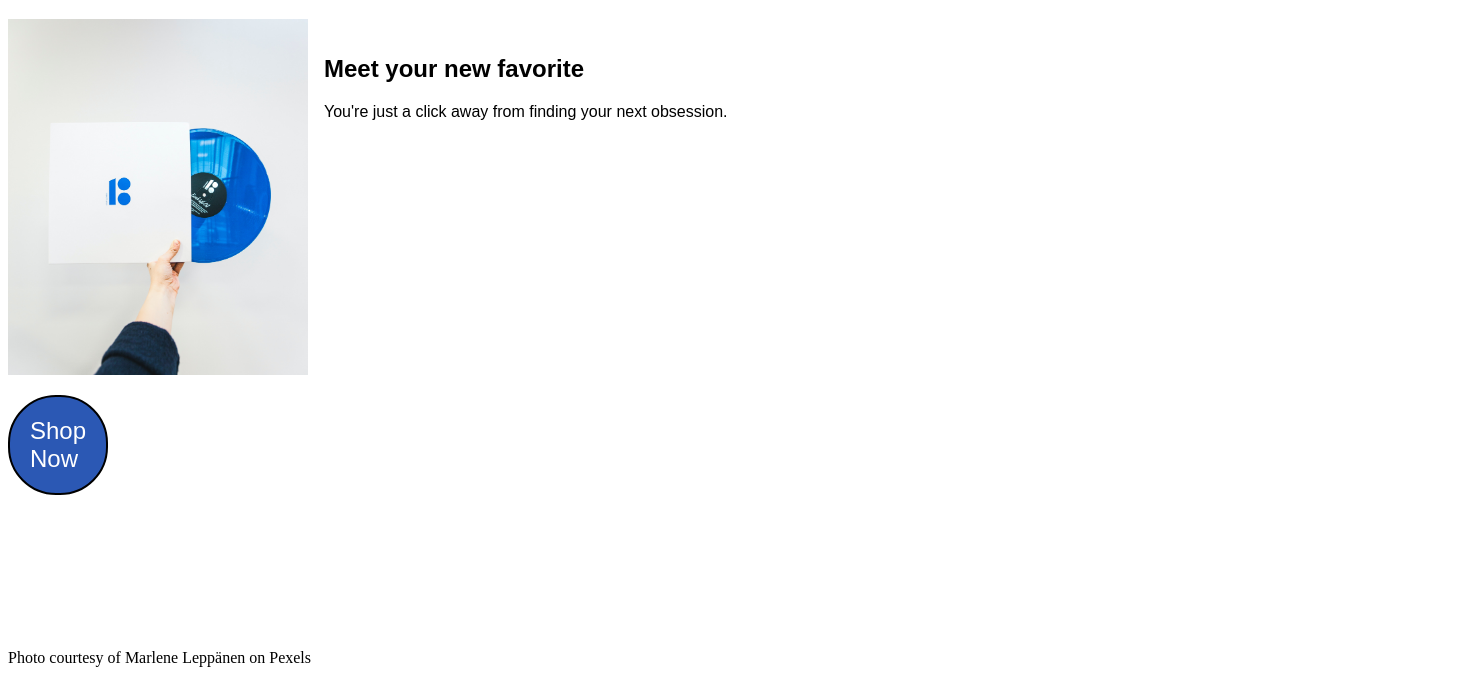
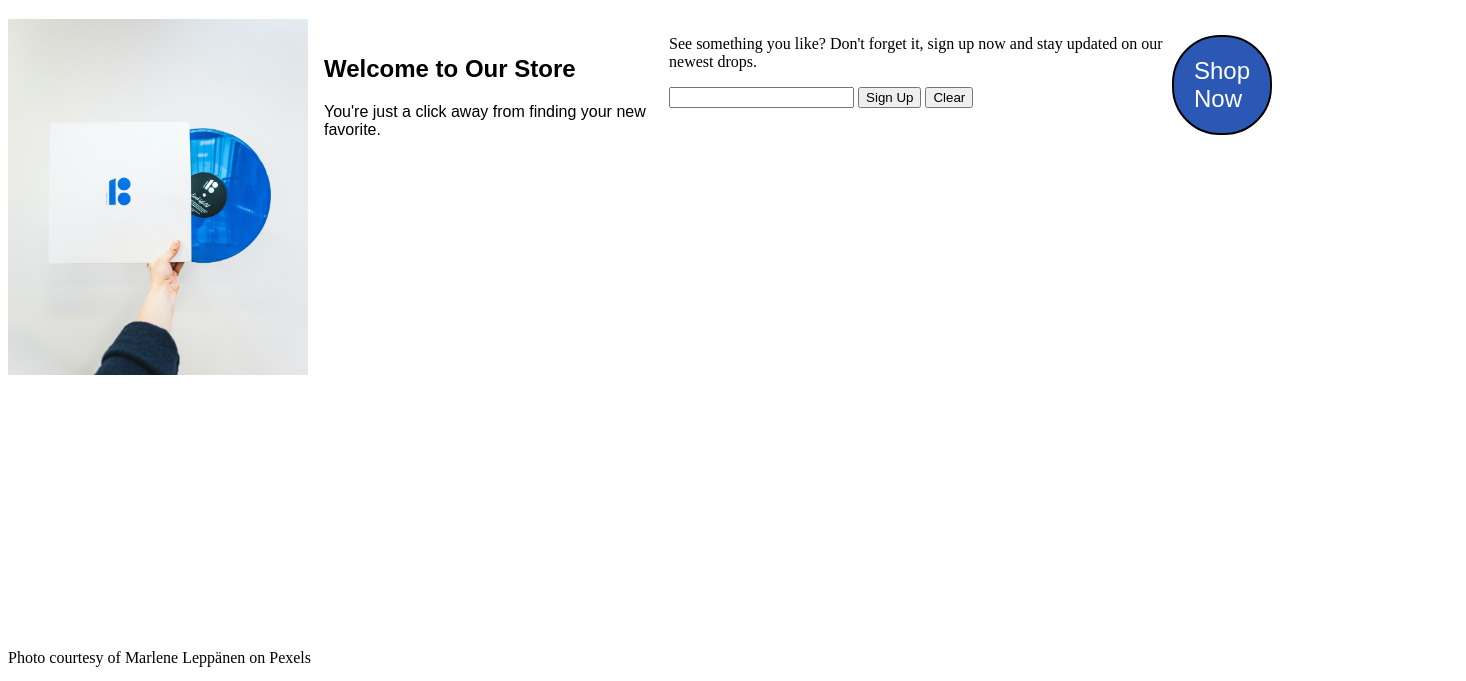
Before and after one commit to jamieblue4/music-store, a plain HTML site: page index.html in a window 1280 px wide. Shown: the part 119-800 px from the top of the page, 1466 px wide, since content can reach past the window. Drawn offline with Linux system fonts and the light colour scheme.

Commit message:
Add user signup.

```diff
--- a/index.html
+++ b/index.html
@@ -26,11 +26,23 @@
 </div>
 
 <div class="homepage-text">
-    <h2>Meet your new favorite</h2>
-    <p>You're just a click away from finding your next obsession.</p>
+    <h2>Welcome to Our Store</h2>
+    <p>You're just a click away from finding your new favorite.</p>
+</div>
+
+<div class="signin">
+    <p>See something you like? Don't forget it, sign up now and stay updated on our newest drops.</p>
+    <form>
+        <input type="text" label="username" id="name" required>
+        <button id="name-submit" type="submit">Sign Up</button>
+        <button type="reset">Clear</button>
+    </form>
+</div>
+
+<div class="shop-link">
+    <button class="shopnow">Shop Now<a href="shop.html"></a></button>
 </div>
 </div>
-<button class="shopnow">Shop Now<a href="shop.html"></a></button>
 </body>
 
 <footer>
--- a/stylesheet.css
+++ b/stylesheet.css
@@ -51,6 +51,7 @@ a:visited {
 
 .home-container {
     display: flex;
+
 }
 
 .homepage-text {
```
